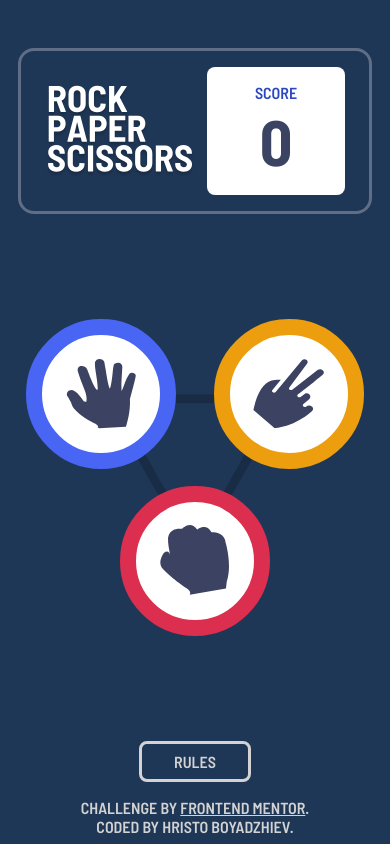
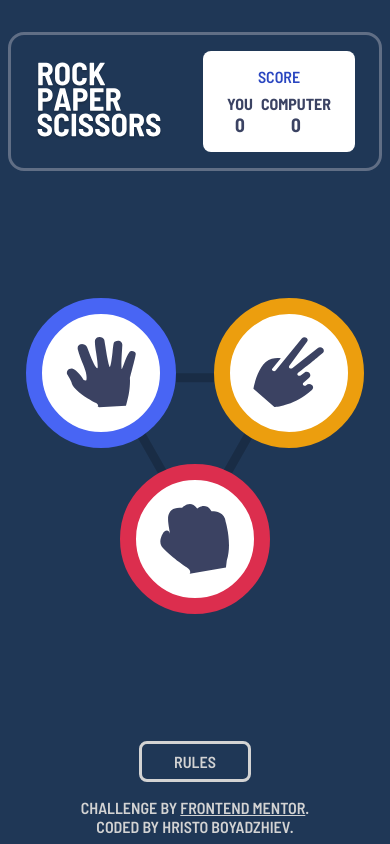
Before and after one commit to Hristo-Boyadzhiev/Rock-Paper-Scissors, a React (Vite) app in the folder Rock-Paper-Scissors/: page / in a window 390 px wide. Built offline with nearby package versions, Linux system fonts and the light colour scheme.

Commit message:
add computer score in headerr component

```diff
--- a/Rock-Paper-Scissors/src/components/Game/Result/Result.module.css
+++ b/Rock-Paper-Scissors/src/components/Game/Result/Result.module.css
@@ -1,8 +1,14 @@
 .game-info {
+    display: flex;
+    flex-direction: column;
+    gap: 1em;
+}
+
+.choices {
     display: flex;
     align-items: center;
     text-align: center;
-    gap: 10em;
+    gap: 5em;
 }
 
 .choice {
@@ -21,43 +27,43 @@
         align-items: center;
     }
 
-    .game-info {
+    .choices {
         gap: 5em
     }
 }
 
 @media (max-width: 650px){
-    .game-info {
+    .choices {
         gap: 3em
     }
 }
 
 @media (max-width: 600px){
-    .game-info {
+    .choices {
         gap: 7em
     }
 }
 
 @media (max-width: 550px){
-    .game-info {
+    .choices {
         gap: 4em
     }
 }
 
 @media (max-width: 500px){
-    .game-info {
+    .choices {
         gap: 2em
     }
 }
 
 @media (max-width: 450px){
-    .game-info {
+    .choices {
         gap: 3em
     }
 }
 
 @media (max-width: 370px){
-    .game-info {
+    .choices {
         gap: 2em
     }
 }
--- a/Rock-Paper-Scissors/src/components/Game/Result/Result.tsx
+++ b/Rock-Paper-Scissors/src/components/Game/Result/Result.tsx
@@ -7,28 +7,21 @@ import useIsSmallScreen from "../../../hooks/useIsSmallScreen";
 
 export default function Result() {
   const [showComputerChoice, setShowComputerChoice] = React.useState(false);
-  const [showWinnerDesktop, setShowWinnerDesktop] = React.useState(false);
-  const [showWinnerMobile, setShowWinnerMobile] = React.useState(false);
+  const [showWinner, setShowWinner] = React.useState(false);
 
   const { userChoice, computerChoice } = useGameContext();
-  const isSmallScreen = useIsSmallScreen();
-
-  console.log(isSmallScreen);
+  const isSmallScreen = useIsSmallScreen("(max-width: 1024px)");
 
   React.useEffect(() => {
     if (computerChoice) {
       setShowComputerChoice(true);
-
-      if (isSmallScreen) {
-        setShowWinnerMobile(true);
-      } else {
-        setShowWinnerDesktop(true);
-      }
+      setShowWinner(true);
     }
   }, [computerChoice]);
 
   return (
     <div className={styles["game-info"]}>
+      <div className={styles["choices"]}>
         <div className={styles["choice"]}>
           <p className={styles["you-picked"]}>
             <span>you </span>
@@ -37,7 +30,7 @@ export default function Result() {
           {GetChoice(userChoice)}
         </div>
 
-      {showWinnerDesktop && <Winner />}
+        {!isSmallScreen && showWinner && <Winner />}
         <div className={styles["choice"]}>
           <p className={styles["computer-picked"]}>
             <span>computer </span>
@@ -45,8 +38,8 @@ export default function Result() {
           </p>
           {showComputerChoice ? GetChoice(computerChoice) : GetChoice("")}
         </div>
-
-      {showWinnerMobile && <Winner />}
+      </div>
+      {isSmallScreen && showWinner && <Winner />}
     </div>
   );
 }
--- a/Rock-Paper-Scissors/src/components/Game/Winner/Winner.module.css
+++ b/Rock-Paper-Scissors/src/components/Game/Winner/Winner.module.css
@@ -2,7 +2,7 @@
     display: flex;
     flex-direction: column;
     align-items: center;
-    gap: 3em;
+    gap: 1em;
 }
 
 .header {
--- a/Rock-Paper-Scissors/src/components/Header/Header.module.css
+++ b/Rock-Paper-Scissors/src/components/Header/Header.module.css
@@ -9,7 +9,7 @@
     font-weight: 600
 }
 
-.score-container {
+/* .score-container {
     display: flex;
     flex-direction: column;
     align-items: center;
@@ -17,13 +17,44 @@
     background: white;
     color: hsl(229, 64%, 46%);
     border-radius: 0.5em;
+} */
+
+.score-container {
+    display: flex;
+    flex-direction: column;
+    align-items: center;
+    gap: 0.5em;
+    padding: 1em 1.5em;
+    background: white;
+    color: hsl(229, 64%, 46%);
+    border-radius: 0.5em;
 }
 
 .result {
+    display: flex;
+    /* font-size: 1em; */
+        font-size: 1.5em;
+    gap: 0.5em;
+    font-weight: 700;
+    color: hsl(229, 25%, 31%)
+}
+
+.result div {
+    display: flex;
+    flex-direction: column;
+    align-items: center;
+}
+
+.result div p:last-child {
+    font-size: 2em
+}
+
+
+/* .result {
     font-size: 4em;
     font-weight: 700;
     color: hsl(229, 25%, 31%)
-}
+} */
 
 @media (max-width: 800px){
     .logo-and-result-container{
@@ -31,43 +62,58 @@
     }
 }
 
-@media (max-width: 650px){
+@media (max-width: 700px){
     .logo-and-result-container{
         gap: 10em
     }
 }
 
-@media (max-width: 550px){
+@media (max-width: 650px){
     .logo-and-result-container{
         gap: 5em
     }
 }
 
-@media (max-width: 500px){
+@media (max-width: 550px){
     .logo-and-result-container{
         gap: 3em
     }
 }
 
-@media (max-width: 450px){
+@media (max-width: 500px){
     .logo-and-result-container{
         gap: 2em
+    }
+
+    .result {
+        font-size: 1.2em;
+    }
+
+    .result div p:last-child {
+        font-size: 1.5em
+    }
+}
+
+@media (max-width: 450px) {
+    .logo-and-result-container{
+        gap: 1em
+    }
+
+    .img-container {
+        width: 50%;
+    }
+
+    .result {
+        font-size: 1em;
+    }
+
+    .result div p:last-child {
+        font-size: 1.2em
     }
 }
 
 @media (max-width: 400px) {
     .logo-and-result-container{
-        gap: 0em
-    }
-
-    .img-container {
-        width: 50%;
-    }
-}
-
-@media (max-width: 370px) {
-    .logo-and-result-container{
-        gap: 0em;
         margin: 0 0.5em;
     }
 
--- a/Rock-Paper-Scissors/src/components/Header/Header.tsx
+++ b/Rock-Paper-Scissors/src/components/Header/Header.tsx
@@ -2,7 +2,7 @@ import { useGameContext } from "../../hooks/useGameContext";
 import styles from "./Header.module.css";
 
 export default function Header() {
-  const { score } = useGameContext();
+  const { scoreUser, scoreComputer } = useGameContext();
   return (
     <header className={styles["logo-and-result-container"]}>
       <div className={styles["img-container"]}>
@@ -14,7 +14,16 @@ export default function Header() {
       </div>
       <div className={styles["score-container"]}>
         <p>Score</p>
-        <p className={styles["result"]}>{score}</p>
+        <div className={styles["result"]}>
+          <div>
+            <p>You</p>
+            <p>{scoreUser}</p>
+          </div>
+          <div>
+            <p>Computer</p>
+            <p>{scoreComputer}</p>
+          </div>
+        </div>
       </div>
     </header>
   );
--- a/Rock-Paper-Scissors/src/components/RockPaperScissors.module.css
+++ b/Rock-Paper-Scissors/src/components/RockPaperScissors.module.css
@@ -2,7 +2,8 @@
     display: flex;
     flex-direction: column;
     align-items: center;
-    padding-top: 3em;
+    padding-top: 2em;
+    gap: 1em;
     height: 100vh;
 }
 
@@ -24,7 +25,6 @@
     font-weight: 600;
     transition: 0.3s ease, color 0.3s ease;
     text-align: center;
-    margin-bottom: 1em;
 }
 
 .rules:hover {
--- a/Rock-Paper-Scissors/src/contexts/GameContext.tsx
+++ b/Rock-Paper-Scissors/src/contexts/GameContext.tsx
@@ -8,7 +8,8 @@ interface GameContextType {
   userChoice: Choice | "";
   computerChoice: Choice | "";
   winner: Winner | "";
-  score: number;
+  scoreUser: number;
+  scoreComputer: number;
   showRules: boolean;
   handleChoice: (choice: Choice) => void;
   handleNewGame: () => void;
@@ -27,7 +28,8 @@ export const GameProvider: React.FC<{ children: ReactNode }> = ({
   const [userChoice, setUserChoice] = React.useState<Choice | "">("");
   const [computerChoice, setComputerChoice] = React.useState<Choice | "">("");
   const [winner, setWinner] = React.useState<Winner | "">("");
-  const [score, setScore] = React.useState(0);
+  const [scoreUser, setScoreUser] = React.useState(0);
+  const [scoreComputer, setScoreComputer] = React.useState(0);
   const [showRules, setShowRules] = React.useState(false);
 
   React.useEffect(() => {
@@ -36,7 +38,11 @@ export const GameProvider: React.FC<{ children: ReactNode }> = ({
       setWinner(currentWinner);
 
       if (currentWinner === "user") {
-        setScore((prevScore) => prevScore + 1);
+        setScoreUser((prevScore) => prevScore + 1);
+      }
+
+      if (currentWinner === "computer") {
+        setScoreComputer((prevScore) => prevScore + 1);
       }
     }
   }, [userChoice, computerChoice]);
@@ -62,7 +68,8 @@ export const GameProvider: React.FC<{ children: ReactNode }> = ({
     setUserChoice("");
     setComputerChoice("");
     setWinner("");
-    setScore(0);
+    setScoreUser(0);
+    setScoreComputer(0);
   }
 
   function handleRules() {
@@ -79,7 +86,8 @@ export const GameProvider: React.FC<{ children: ReactNode }> = ({
         userChoice,
         computerChoice,
         winner,
-        score,
+        scoreUser,
+        scoreComputer,
         showRules,
         handleChoice,
         handleNewGame,
@@ -92,3 +100,98 @@ export const GameProvider: React.FC<{ children: ReactNode }> = ({
     </GameContext.Provider>
   );
 };
+
+// import React, { createContext, ReactNode } from "react";
+// import { Choice } from "../types/Choice";
+// import { Winner } from "../types/Winner";
+// import getComputerChoice from "../utils/getComputerChoice";
+// import getWinner from "../utils/getWinner";
+
+// interface GameContextType {
+//   userChoice: Choice | "";
+//   computerChoice: Choice | "";
+//   winner: Winner | "";
+//   score: number;
+//   showRules: boolean;
+//   handleChoice: (choice: Choice) => void;
+//   handleNewGame: () => void;
+//   handleReset: () => void;
+//   handleRules: () => void;
+//   handleBack: () => void;
+// }
+
+// export const GameContext = createContext<GameContextType | undefined>(
+//   undefined
+// );
+
+// export const GameProvider: React.FC<{ children: ReactNode }> = ({
+//   children,
+// }) => {
+//   const [userChoice, setUserChoice] = React.useState<Choice | "">("");
+//   const [computerChoice, setComputerChoice] = React.useState<Choice | "">("");
+//   const [winner, setWinner] = React.useState<Winner | "">("");
+//   const [score, setScore] = React.useState(0);
+//   const [showRules, setShowRules] = React.useState(false);
+
+//   React.useEffect(() => {
+//     if (userChoice && computerChoice) {
+//       const currentWinner = getWinner(userChoice, computerChoice);
+//       setWinner(currentWinner);
+
+//       if (currentWinner === "user") {
+//         setScore((prevScore) => prevScore + 1);
+//       }
+//     }
+//   }, [userChoice, computerChoice]);
+
+//   function handleChoice(choice: Choice) {
+//     setUserChoice(choice);
+//     const timer = setTimeout(() => {
+//       setTimeout(() => {
+//         setComputerChoice(getComputerChoice());
+//       }, 0);
+//     }, 3000);
+
+//     return () => clearTimeout(timer);
+//   }
+
+//   function handleNewGame() {
+//     setUserChoice("");
+//     setComputerChoice("");
+//     setWinner("");
+//   }
+
+//   function handleReset() {
+//     setUserChoice("");
+//     setComputerChoice("");
+//     setWinner("");
+//     setScore(0);
+//   }
+
+//   function handleRules() {
+//     setShowRules(true);
+//   }
+
+//   function handleBack() {
+//     setShowRules(false);
+//   }
+
+//   return (
+//     <GameContext.Provider
+//       value={{
+//         userChoice,
+//         computerChoice,
+//         winner,
+//         score,
+//         showRules,
+//         handleChoice,
+//         handleNewGame,
+//         handleReset,
+//         handleRules,
+//         handleBack,
+//       }}
+//     >
+//       {children}
+//     </GameContext.Provider>
+//   );
+// };
--- a/Rock-Paper-Scissors/src/hooks/useIsSmallScreen.ts
+++ b/Rock-Paper-Scissors/src/hooks/useIsSmallScreen.ts
@@ -1,22 +1,21 @@
 import { useState, useEffect } from "react";
 
-export default function useIsSmallScreen() {
-  const [isSmallScreen, setIsSmallScreen] = useState(window.innerWidth < 800);
+export default function useIsSmallScreen(screenSize: string): boolean {
+  const [isSmall, setIsSmall] = useState<boolean>(
+    () => window.matchMedia(screenSize).matches
+  );
 
   useEffect(() => {
-    const handleResize = () => {
-      const isSmall = window.innerWidth < 800;
-      if (isSmall !== isSmallScreen) {
-        setIsSmallScreen(isSmall);
-      }
-    };
+    const mediaQueryMatcher = window.matchMedia(screenSize);
 
-    window.addEventListener("resize", handleResize);
+    const handleMediaQueryChange = () => setIsSmall(mediaQueryMatcher.matches);
+
+    mediaQueryMatcher.addEventListener("change", handleMediaQueryChange);
 
     return () => {
-      window.removeEventListener("resize", handleResize);
+      mediaQueryMatcher.removeEventListener("change", handleMediaQueryChange);
     };
-  }, [isSmallScreen]);
+  }, [screenSize]);
 
-  return isSmallScreen;
+  return isSmall;
 }
```
Lines whose indentation alone changed are shown as unchanged.
